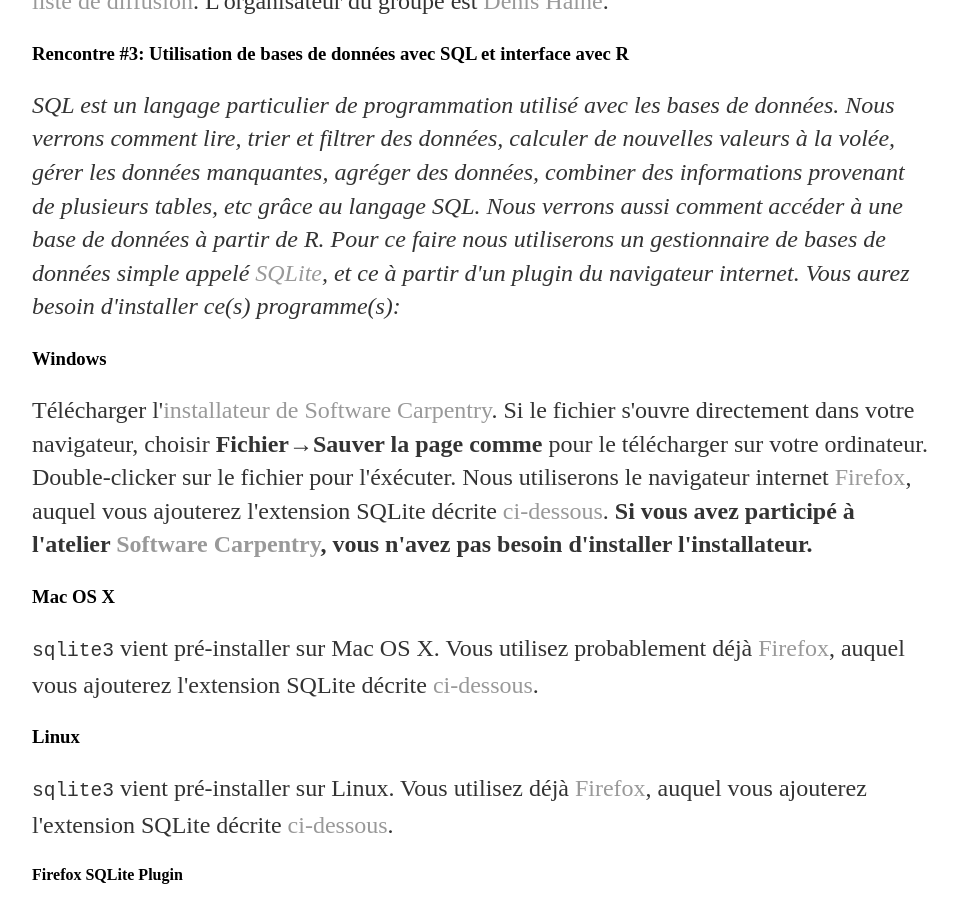
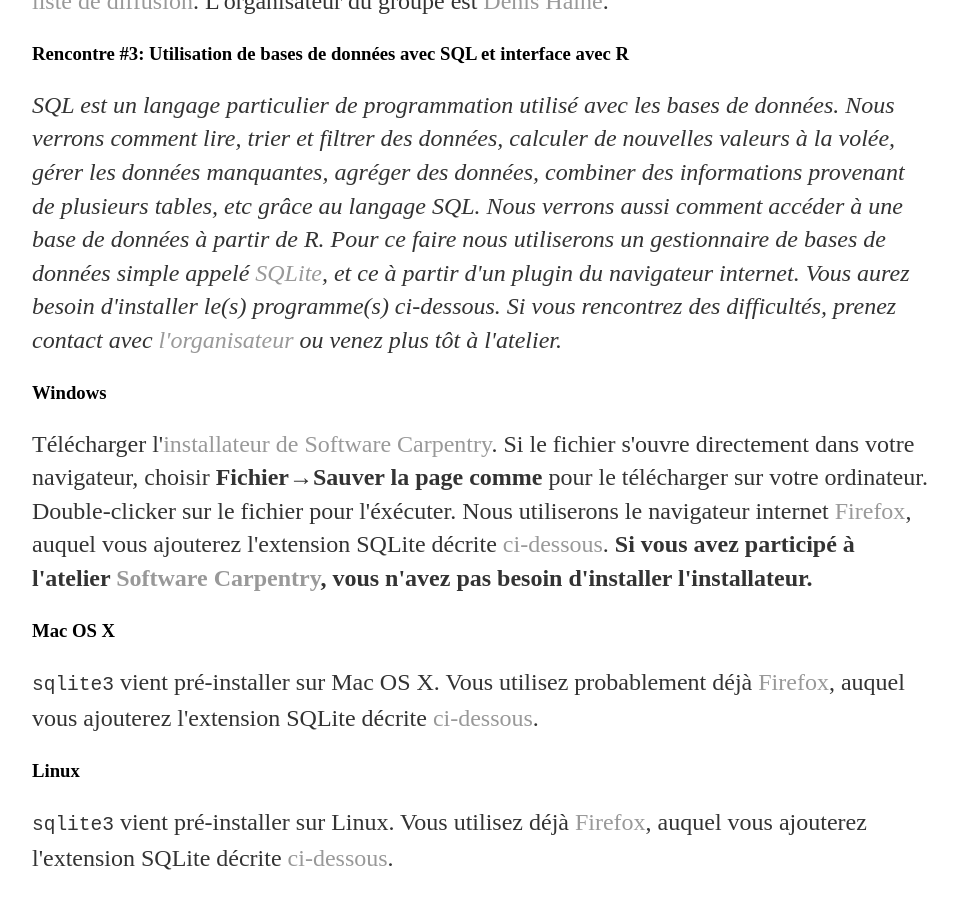
Before and after one commit to dhaine/clinicR, a Jekyll site: the page built from index.html, in a window 1280 px wide and 900 px high, scrolled down 578 px. Shown: the whole window, without its empty margins (160-1118 px from the left). Built offline with Jekyll 4.4.1, drawn with Linux system fonts in a browser that asks for light colours.

Commit message:
Add info for installation difficulties.

```diff
--- a/index.html
+++ b/index.html
@@ -37,7 +37,10 @@ Please use day month year for the 'humandate' field (e.g. 8 janvier 2015) and --
   comment accéder à une base de données à partir de R. Pour ce faire nous utiliserons un
   gestionnaire de bases de données simple
   appelé <a href="http://www.sqlite.org/">SQLite</a>, et ce à partir d'un plugin du
-  navigateur internet. Vous aurez besoin d'installer ce(s) programme(s):</em>
+  navigateur internet. Vous aurez besoin d'installer le(s) programme(s)
+  ci-dessous. Si vous rencontrez des difficultés, prenez contact avec
+  <a href="mailto:denis.haine@umontreal.ca" target="_top">l'organisateur</a> ou
+  venez plus tôt à l'atelier.</em>
 </p>
 
 <h3>Windows</h3>
```
